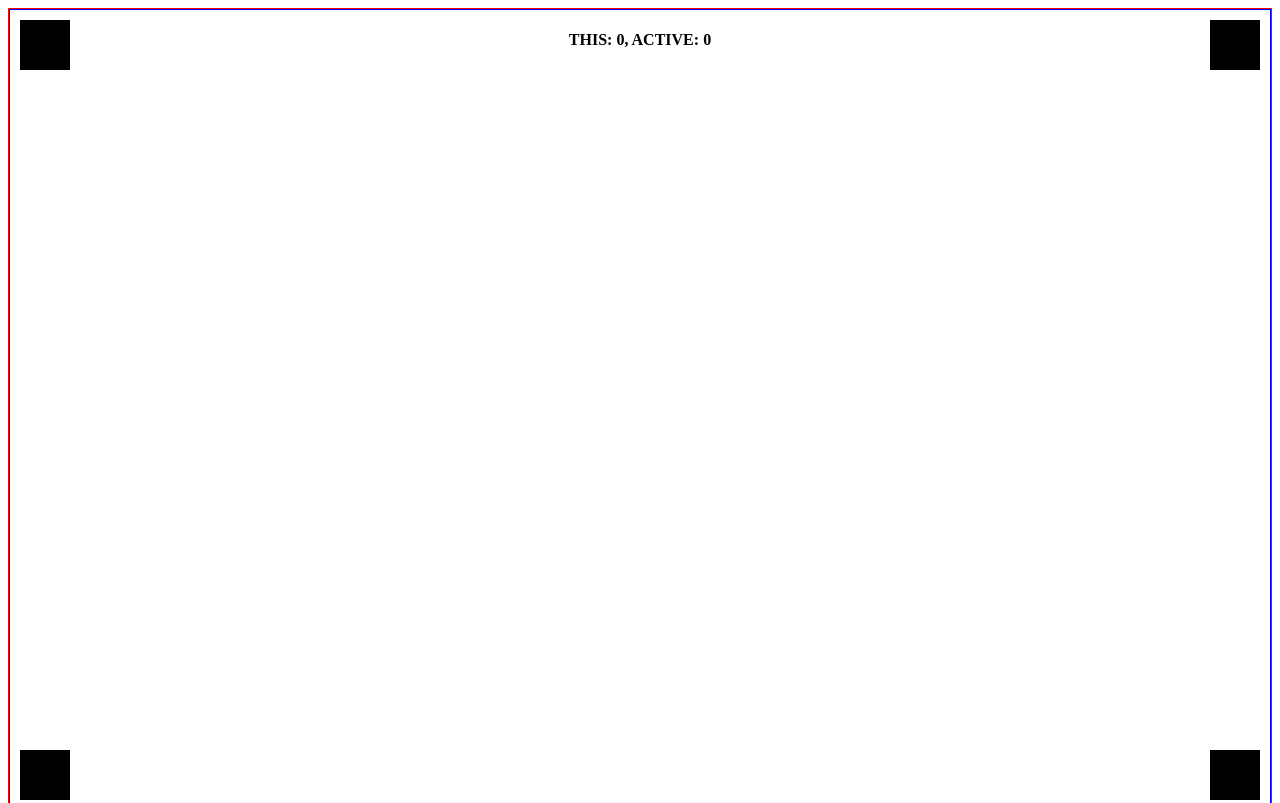
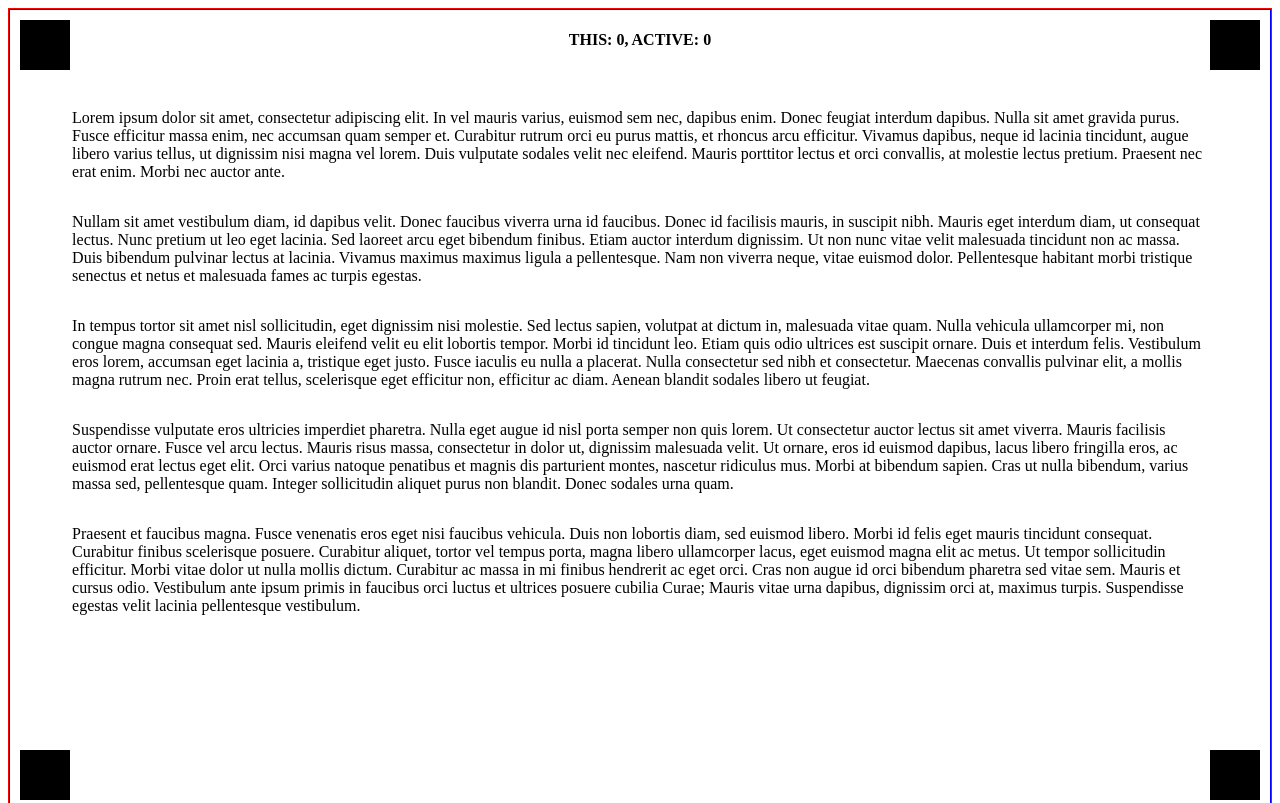
Before and after one commit to huntercaron/ContentBlocks, a Gatsby site: page / in a window 1280 px wide. Shown: the top 803 px of the page. Built offline with nearby package versions, Linux system fonts and the light colour scheme; Gatsby itself is replaced by a stand-in of ours.

Commit message:
putting sticky layer on top of content

```diff
--- a/src/pages/index.js
+++ b/src/pages/index.js
@@ -20,11 +20,21 @@ const BlockContainer = styled(ContentBlock)`
   min-height: 200vh;
   border: 1px solid red;
 
+  p:first-of-type {
+    margin-top: 100px;
+  }
+
   p {
     margin: auto;
     max-width: 90%;
     margin-bottom: 2rem;
   }
+`
+
+const StickyWrapper = styled.div`
+  position: absolute;
+  height: 100%;
+  width: 100%;
 `
 
 const StickyLayer = styled.div`
@@ -77,14 +87,15 @@ export default class IndexPage extends React.Component {
           {pages.map( ({ node: page }, i) => (
             <BlockContainer key={page.id} index={i} handleActiveChange={this.handleActiveChange}>
 
+              <StickyWrapper>
                 <StickyLayer>
                   <h4>THIS: {i}, ACTIVE: {this.state.activeBlock}</h4>
                   <Circle top left />
                   <Circle top right />
                   <Circle bottom left />
-                <Circle bottom right/>
-
+                  <Circle bottom right />
                 </StickyLayer>
+              </StickyWrapper>
 
               <p>Lorem ipsum dolor sit amet, consectetur adipiscing elit. In vel mauris varius, euismod sem nec, dapibus enim. Donec feugiat interdum dapibus. Nulla sit amet gravida purus. Fusce efficitur massa enim, nec accumsan quam semper et. Curabitur rutrum orci eu purus mattis, et rhoncus arcu efficitur. Vivamus dapibus, neque id lacinia tincidunt, augue libero varius tellus, ut dignissim nisi magna vel lorem. Duis vulputate sodales velit nec eleifend. Mauris porttitor lectus et orci convallis, at molestie lectus pretium. Praesent nec erat enim. Morbi nec auctor ante.</p>
 
```
Lines whose indentation alone changed are shown as unchanged.
